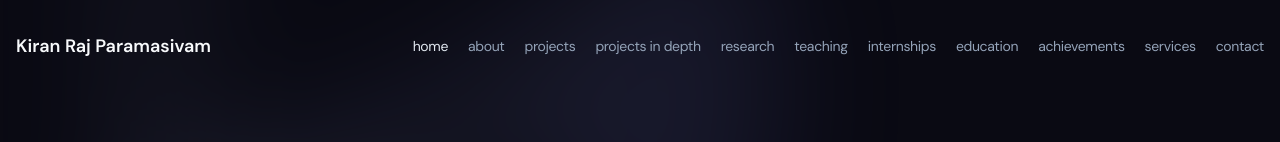
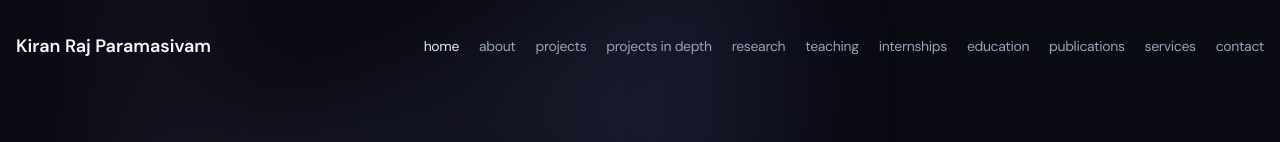
Before and after one commit to ftkiranraj08/Portfolio, a Next.js app: page / in a window 1280 px wide. Shown: the top 142 px of the page. Built offline with nearby package versions, Linux system fonts and the light colour scheme.

Commit message:
Update Achievements section to Publications only

```diff
--- a/src/components/Container.tsx
+++ b/src/components/Container.tsx
@@ -45,7 +45,7 @@ const navLinks = [
   { href: "#teaching", text: "Teaching" },
   { href: "#internships", text: "Internships" },
   { href: "#education", text: "Education" },
-  { href: "#achievements", text: "Achievements" },
+  { href: "#achievements", text: "Publications" },
   { href: "#services", text: "Services" },
   { href: "#contact", text: "Contact" },
 ];
--- a/src/pages/index.tsx
+++ b/src/pages/index.tsx
@@ -526,7 +526,7 @@ const education = [
   }
 ];
 
-// Achievements & Publications Data
+// Publications Data
 const achievements: AchievementSection[] = [
   {
     category: "Publications",
@@ -1414,7 +1414,7 @@ export default function Home() {
           </div>
         </section>
 
-        {/* Achievements & Publications Section */}
+        {/* Publications Section */}
         <section id="achievements" data-scroll-section className="my-64">
           <div
             data-scroll
@@ -1422,13 +1422,13 @@ export default function Home() {
             data-scroll-position="top"
           >
             <span className="text-gradient clash-grotesk text-sm font-semibold tracking-tighter">
-              🏆 Recognition
+              📄 Publications
             </span>
             <h2 className="mt-3 text-4xl font-semibold tracking-tight xl:text-6xl">
-              Achievements & Publications
+              Publications
             </h2>
             <p className="mt-1.5 max-w-3xl text-base tracking-tight text-muted-foreground xl:text-lg">
-              Recognition for research contributions, competitive achievements, and academic excellence.
+              Research contributions and academic publications.
             </p>
 
             <div className="mt-14 space-y-12">
```
